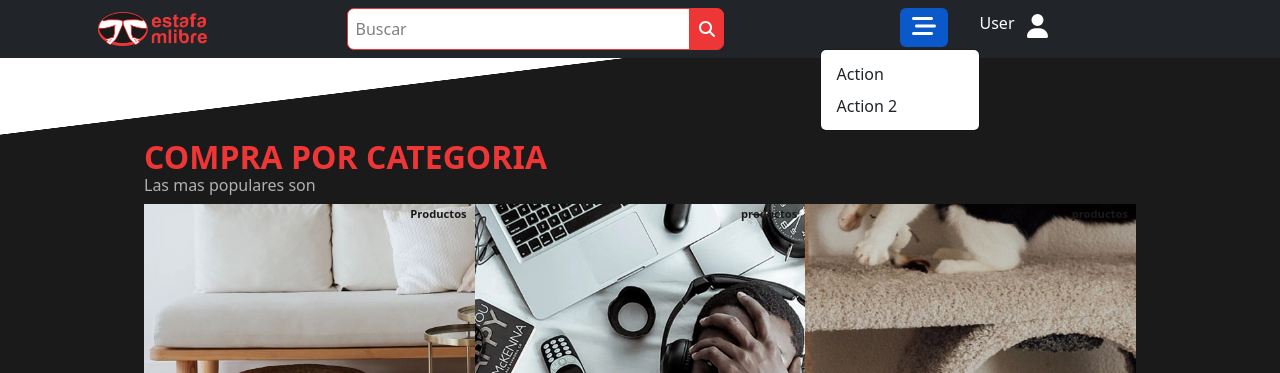
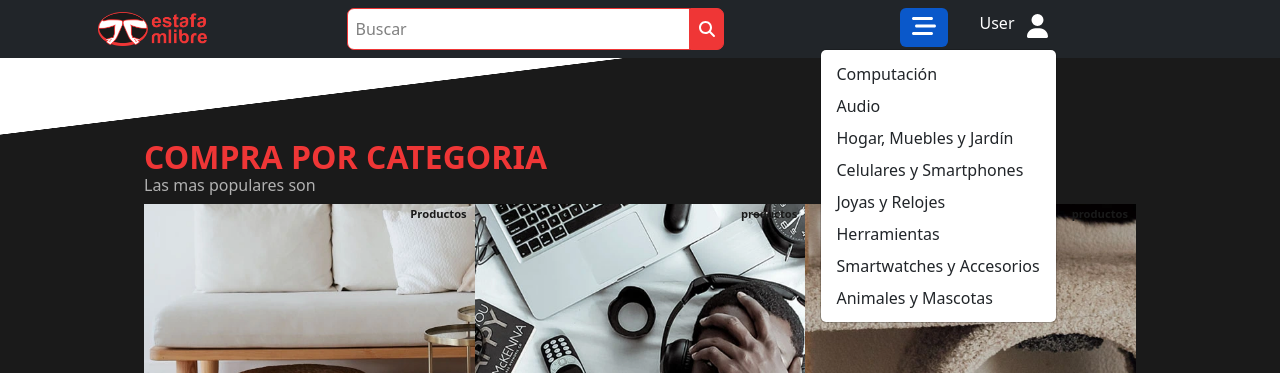
Before and after one commit to agustingu20/estafa-mlibre, a React (Create React App) app: page / in a window 1280 px wide. Both pictures are taken after a click on the button 923 px from the left and 27 px from the top of the page. Shown: the top 373 px of the page. Built offline with nearby package versions, Linux system fonts and the light colour scheme; no server answers.

Commit message:
Created categoryList array help. Map with categoryList names in filter button on navbar

```diff
--- /dev/null
+++ b/src/assets/categoryList.js
@@ -0,0 +1,34 @@
+export const categoryList = [
+  {
+    category: 'Computación',
+    id: 'MLA1648',
+  },
+  {
+    category: 'Audio',
+    id: 'MLA409810',
+  },
+  {
+    category: 'Hogar, Muebles y Jardín',
+    id: 'MLA1574',
+  },
+  {
+    category: 'Celulares y Smartphones',
+    id: 'MLA1055',
+  },
+  {
+    category: 'Joyas y Relojes',
+    id: 'MLA3937',
+  },
+  {
+    category: 'Herramientas',
+    id: 'MLA407134',
+  },
+  {
+    category: 'Smartwatches y Accesorios',
+    id: 'MLA417704',
+  },
+  {
+    category: 'Animales y Mascotas',
+    id: 'MLA1071',
+  },
+];
--- a/src/components/NavBar/NavBar.js
+++ b/src/components/NavBar/NavBar.js
@@ -14,6 +14,7 @@ import { Link, useLocation, useNavigate } from 'react-router-dom';
 import logo from '../../assets/logo-estafa-libre.png';
 import { setqueryResults } from '../../app/querySlice';
 import { setOffset } from '../../app/offsetSlice';
+import { categoryList } from '../../assets/categoryList';
 
 const NavBar = () => {
   const [searchValue, setSearchValue] = useState('');
@@ -84,8 +85,9 @@ const NavBar = () => {
                       />
                     </Dropdown.Toggle>
                     <Dropdown.Menu>
-                      <Dropdown.Item>Action</Dropdown.Item>
-                      <Dropdown.Item>Action 2</Dropdown.Item>
+                      {categoryList.map((list) => (
+                        <Dropdown.Item key={`${list.id}`}>{list.category}</Dropdown.Item>
+                      ))}
                     </Dropdown.Menu>
                   </Dropdown>
                 </div>
```
